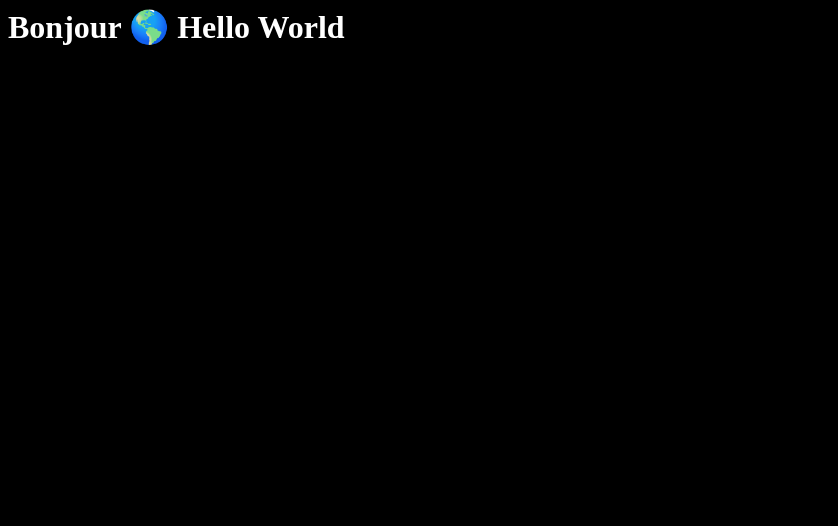
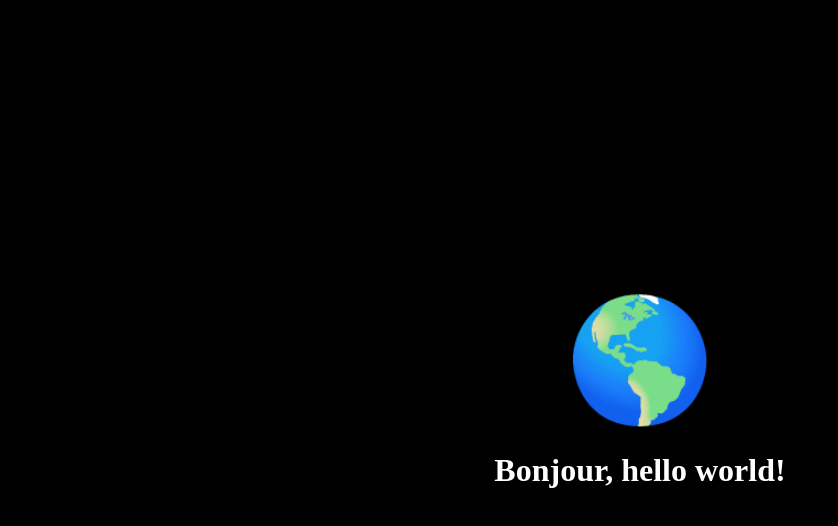
Before and after one commit to AstroGaudreault/astrogaudreault.github.io, a plain HTML site: page index.html in a window 1280 px wide. Shown: the whole page, without its empty margins (0-838 px from the left). Drawn offline with Linux system fonts and the light colour scheme.

Commit message:
Update index.html

```diff
--- a/index.html
+++ b/index.html
@@ -1,6 +1,9 @@
 <!DOCTYPE html>
 <html>
-<body style="background-color:#000000;">
-<h1 style="color:#ffffff; height:100%; margin:auto;">Bonjour 🌎 Hello World</h1>
+  <body style="background-color:#000000;">
+    <div style="margin: 0; text-align: center; position: absolute; top: 50%; left: 50%; transform: translate(-50%, -50%); color:#ffffff;">
+        <p style="font-size:120px; margin-block-start:0px; margin-block-end:0px;">🌎</p>
+        <h1>Bonjour, hello world!</h1>
+    </div>
 </body>
 </html>
```
